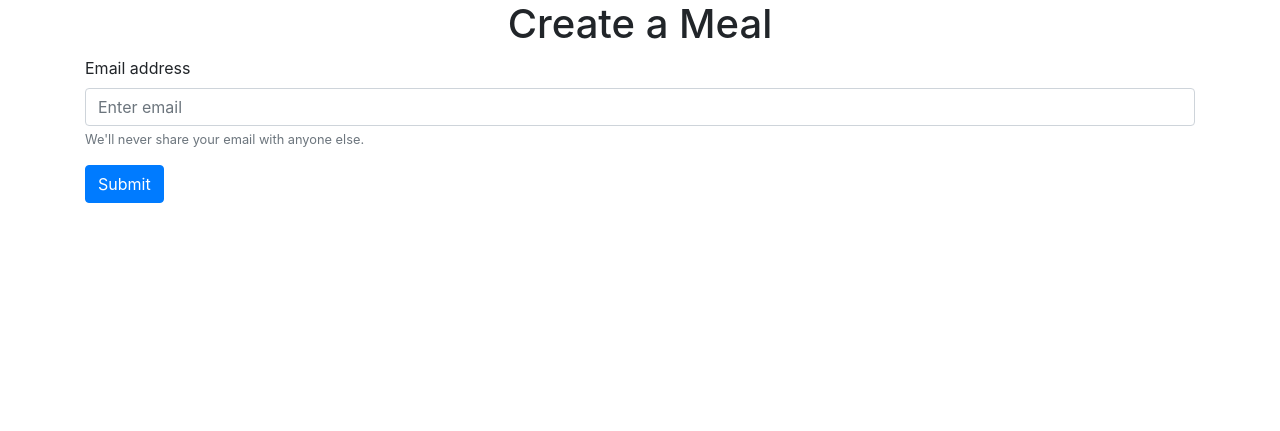
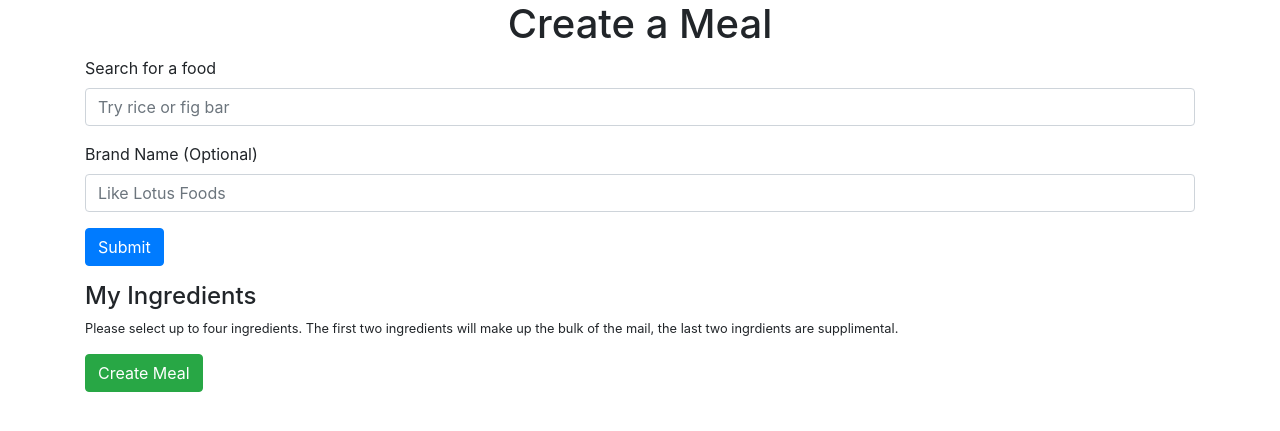
Before and after one commit to jakejg/Backcountry-Food-Planner, a Flask app: template Templates/create_meal.html in a window 1280 px wide. Shown: the top 431 px of the page. Run offline with Flask 2, Linux system fonts and the light colour scheme; the template is opened without the code that fills it: values that come from a table or form of the project are taken from there, others are empty; parts of the project's set-up code (start-up, migrations or seed data) failed here and were passed over; some libraries are stand-ins or nearby versions.

Commit message:
added create meal page and backend api call

```diff
--- a/Templates/create_meal.html
+++ b/Templates/create_meal.html
@@ -4,14 +4,41 @@
 {% block content %}
 <h1 class="text-center">Create a Meal</h1>
 <div class="container">
-    <form>
+    <form id="search">
         <div class="form-group">
-          <label for="exampleInputEmail1">Email address</label>
-          <input type="email" class="form-control" id="exampleInputEmail1" aria-describedby="emailHelp" placeholder="Enter email">
-          <small id="emailHelp" class="form-text text-muted">We'll never share your email with anyone else.</small>
+          <label for="food">Search for a food</label>
+          <input type="text" class="form-control" id="food"  placeholder="Try rice or fig bar">
+          <small id="emailHelp" class="form-text text-muted"></small>
         </div>
+        <div class="form-group">
+            <label for="brand">Brand Name (Optional)</label>
+            <input type="text" class="form-control" id="brand"  placeholder="Like Lotus Foods">
+            <small id="emailHelp" class="form-text text-muted"></small>
+          </div>
         <button type="submit" class="btn btn-primary">Submit</button>
       </form>
+</div>
+<div class="container">
+    <h4>My Ingredients</h4>
+    <small>Please select up to four ingredients. The first two ingredients will make up the bulk of the mail, the last two ingrdients are supplimental.</small>
+    <ul id="meal-list">
+    </ul>
+    <form id="send-ids" method="POST">
+      {{ form.hidden_tag() }}
+
+      {% for field in form
+             if field.widget.input_type != 'hidden' %}
+          <div class="form-group">
+          {{ field.label }}
+          {{ field(class_="form-control") }}
+      </div>
+      {% endfor %}
+        <button class="btn btn-success">Create Meal</button>
+    </form>
+</div>
+<div class="container">
+    <ul id="search-list"></ul>
+    </ul>
 </div>
 {% endblock %}
 
--- a/app.py
+++ b/app.py
@@ -1,8 +1,10 @@
 import os
+import requests
 from flask import Flask, render_template, request, flash, redirect, session, g, url_for
 from models import db, connect_db, Trip, Meal, User, TripMeal
 from datetime import date, time
-from forms import TripForm, SelectMealForm, SelectField
+from forms import TripForm, SelectMealForm, SelectField, CreateMealForm
+from api_key import fdc_key
 
 app = Flask(__name__)
 
@@ -64,6 +66,32 @@ def show_meal_plan(trip_id):
     #     meal.get_nutrition_info()
 
 
+@app.route('/meal', methods=["GET", "POST"])
+def create_a_meal():
+    form = CreateMealForm()
+
+    # if form.validate_on_submit():
+    #     for k
+    #     get_nutrition_info()
+
+    #     import pdb; pdb.set_trace()
+
+    #     db.session.commit()
+
+
+    return render_template('create_meal.html', form=form)
+
+
+
+@app.route('/meal/api', methods=["POST"])
+def api():
+    """Get search term from create meal form, and return data"""
+
+    params = request.json['params']
+
+    return search_for_a_food(params)
+
+
 def populate_select_meal_form(meal_data):
     """Add fields to the select meal form for each meal"""
     fields = {}
@@ -81,3 +109,17 @@ def populate_select_meal_form(meal_data):
         setattr(SelectMealForm, key, SelectField(value, coerce=int))
 
     return fields
+
+def search_for_a_food(params):
+    """Make  make search request to fdc api"""
+
+    base_url = f"https://api.nal.usda.gov/fdc/v1/foods/search?api_key={fdc_key}"
+
+    resp = requests.get(base_url, params).json()
+
+    return resp
+
+def get_nutrition_info(fdc_id):
+    base_url = f"https://api.nal.usda.gov/fdc/v1/food/{fdc_id}?api_key={fdc_key}"
+
+    resp = requests.get(base_url, params).json()
--- a/forms.py
+++ b/forms.py
@@ -1,5 +1,5 @@
 from flask_wtf import FlaskForm
-from wtforms import StringField, PasswordField
+from wtforms import StringField, PasswordField, HiddenField
 from wtforms_components import TimeField, StringField, IntegerField, SelectField, DateTimeField
 from wtforms.fields.html5 import DateTimeLocalField
 from wtforms.validators import DataRequired, Email, Length
@@ -17,7 +17,12 @@ class TripForm(FlaskForm):
 class SelectMealForm(FlaskForm):
     """Form for selecting meals from a list"""
 
+class CreateMealForm(FlaskForm):
 
+    first_i = HiddenField()
+    second_i = HiddenField()
+    third_i = HiddenField()
+    fourth_i = HiddenField()
 
 
 # add dynamic fields
--- a/static/createMeal.js
+++ b/static/createMeal.js
@@ -0,0 +1,68 @@
+$('#search').on('submit', handlesubmit)
+$('#send-ids').on('submit', addFoodIds)
+
+$searchList = $('#search-list')
+$searchList.on('click', 'li', selectFood)
+SELECTED_FOODS = []
+
+BASE_URL = `http://${location.host}/meal/api`
+
+async function handlesubmit(evt){
+    evt.preventDefault()
+
+    params = {
+        "query": $('#food').val(),
+        "requireAllWords": true,
+        "dataType": "SR, Legacy, Branded, Foundation"
+    }
+
+    if ($('#brand').val()){
+        params["brandOwner"] = $('#brand').val()
+    }
+
+    try{
+        let resp = await axios.post(BASE_URL, {params})
+        console.log(resp)
+        displayResults(resp.data)
+    }
+    catch(error){
+
+    }
+}
+
+function displayResults(resp){
+    $searchList.empty()
+    for (food of resp.foods){
+        $item = $(`<li class="list-group-item" data-id=${food.fdcId}>${food.description}<br>
+            <small class="text-muted" data-id=${food.fdcId}>${food.ingredients}</small></li>`)
+        $searchList.append($item)
+        }
+}
+
+function selectFood(evt){
+
+    if (SELECTED_FOODS.length < 4){
+        //add color
+        $(evt.target).addClass('bg-info')
+        //add to my ingredients
+        $('#meal-list').append($(evt.target))
+        //add id to list
+        SELECTED_FOODS.push($(evt.target).attr('data-id'))
+    }
+
+    console.log(SELECTED_FOODS)
+}
+
+function addFoodIds(evt){
+
+    // stop form from submitting for now
+    evt.preventDefault()
+
+    //add values to form inputs
+    for (let i=0; i<SELECTED_FOODS.length; i++){
+        $( `#send-ids input:nth-child(${i+1})`).val(SELECTED_FOODS[i])
+    }
+
+    $('#send-ids')[0].submit()
+
+}
--- a/test_javascript/index.html
+++ b/test_javascript/index.html
@@ -15,13 +15,13 @@
           <input type="text" class="form-control" id="food"  placeholder="Try rice or fig bar">
           <small id="emailHelp" class="form-text text-muted"></small>
         </div>
-        <div class="form-group">
+        <!-- <div class="form-group">
             <label for="brand">Brand Name (Optional)</label>
             <input type="text" class="form-control" id="brand"  placeholder="Like Lotus Foods">
             <small id="emailHelp" class="form-text text-muted"></small>
           </div>
         <button type="submit" class="btn btn-primary">Submit</button>
-      </form>
+      </form> -->
 </div>
 <div class="container">
     <h4>My Ingredients</h4>
```
Also changed, not shown: models.py (+13 -14 lines), test_javascript/app.js (+28 -35 lines).
